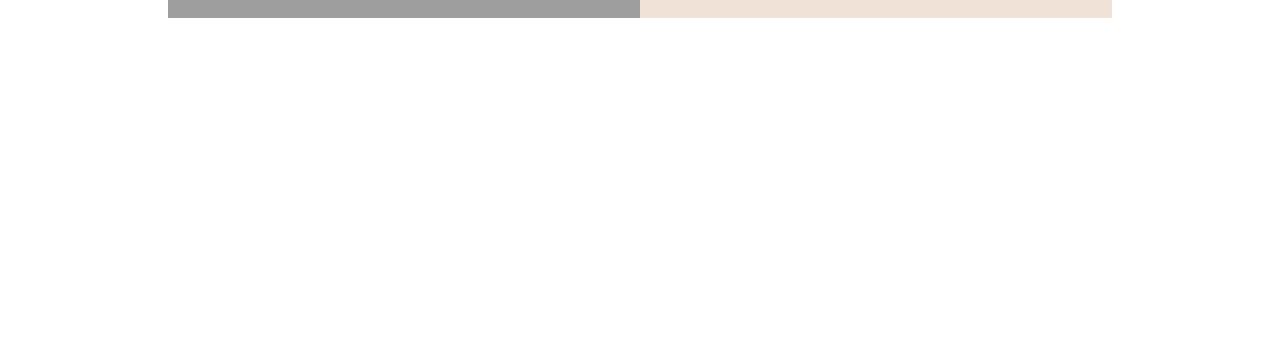
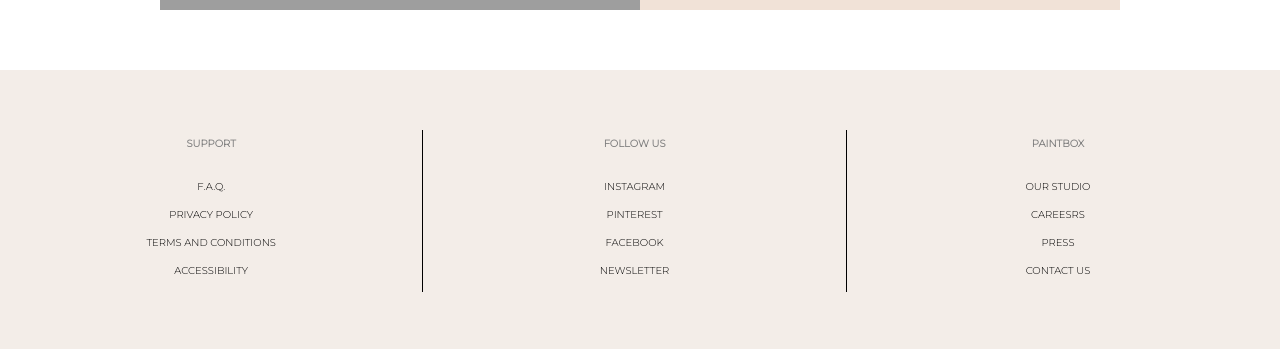
Before and after one commit to dpqls0356/5_css_master, a website: page PaintBox/index.html in a window 1280 px wide. Shown: the part 2681-3030 px from the top of the page. Before the commit the page ends 2759 px from the top, so only its background shows below. Drawn offline with Linux system fonts and the light colour scheme; grey boxes are pictures that could not be loaded.

Commit message:
footer 구현

```diff
--- a/PaintBox/index.html
+++ b/PaintBox/index.html
@@ -8,6 +8,7 @@
     <title>(S)CSS Masterclass</title>
   </head>
   <body>
+<main>
     <header>
       <div>
         <div>NAIL STUDIO</div>
@@ -82,6 +83,34 @@
           <button>BYE A GIFT CARD</button>
         </div>
     </div>
+  </main>
+    <footer>
+      <div><h1>SUPPORT</h1>
+        <div>
+          <a href="">F.A.Q.</a>
+          <a href="">PRIVACY POLICY</a>
+          <a href="">TERMS AND CONDITIONS</a>
+          <a href="">ACCESSIBILITY</a>
+        </div>
+      </div>
+      <div><h1>FOLLOW US</h1>
+        <div>
+      <a href="">INSTAGRAM</a>
+      <a href="">PINTEREST</a>
+      <a href="">FACEBOOK</a>
+      <a href="">NEWSLETTER</a>
+    </div>
+    </div>
+      <div>
+        <h1>PAINTBOX</h1>
+        <div>
+          <a href="">OUR STUDIO</a>
+          <a href="">CAREESRS</a>
+          <a href="">PRESS</a>
+          <a href="">CONTACT US</a>
+        </div>
+      </div>
+    </footer>
   </body>
   <script src="https://kit.fontawesome.com/b324382a19.js" crossorigin="anonymous"></script>
 </html>
--- a/PaintBox/src/scss/styles.scss
+++ b/PaintBox/src/scss/styles.scss
@@ -1,10 +1,13 @@
 @import "_variables";
 body {
-  padding: 0px 160px;
+  margin: 0px;
   height: max-content;
   font-family: $main-font;
 }
 
+main {
+  padding: 0px 160px;
+}
 header {
   position: sticky;
   top: 0px;
@@ -158,3 +161,37 @@ header > div:nth-child(3) {
     }
   }
 }
+
+footer {
+  padding: 60px 0px;
+  display: flex;
+  background-color: #f3ede8;
+
+  & div {
+    width: 33%;
+    display: flex;
+    flex-direction: column;
+    align-items: center;
+  }
+  & > div:nth-child(1) {
+    border-right: 1px solid black;
+  }
+  & > div:nth-child(2) {
+    border-right: 1px solid black;
+  }
+  h1 {
+    font-size: 10px;
+    margin-bottom: 30px;
+    color: gray;
+  }
+  h1 + div {
+    display: flex;
+    flex-direction: column;
+    a {
+      font-size: 10px;
+      color: black;
+      text-decoration: none;
+      margin-bottom: 15px;
+    }
+  }
+}
```
Also changed, not shown: PaintBox/dest/css/styles.css.
